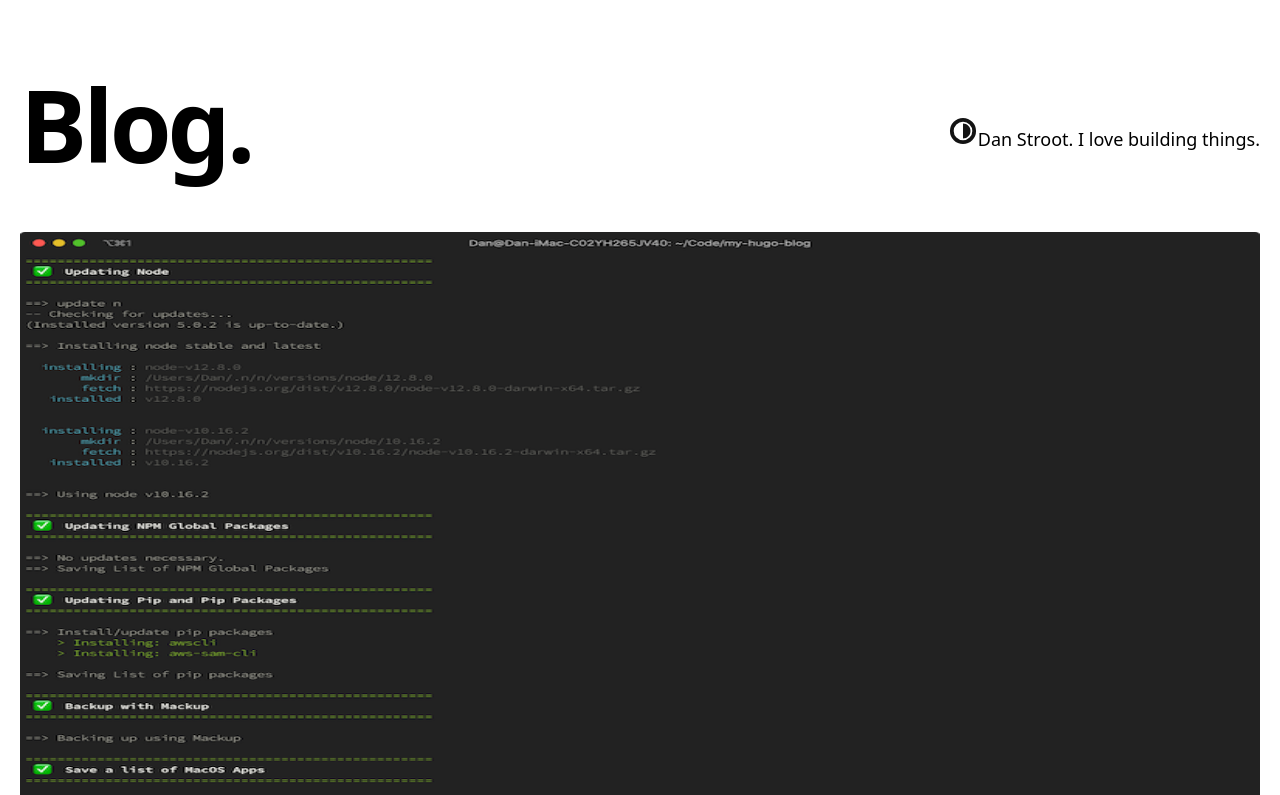
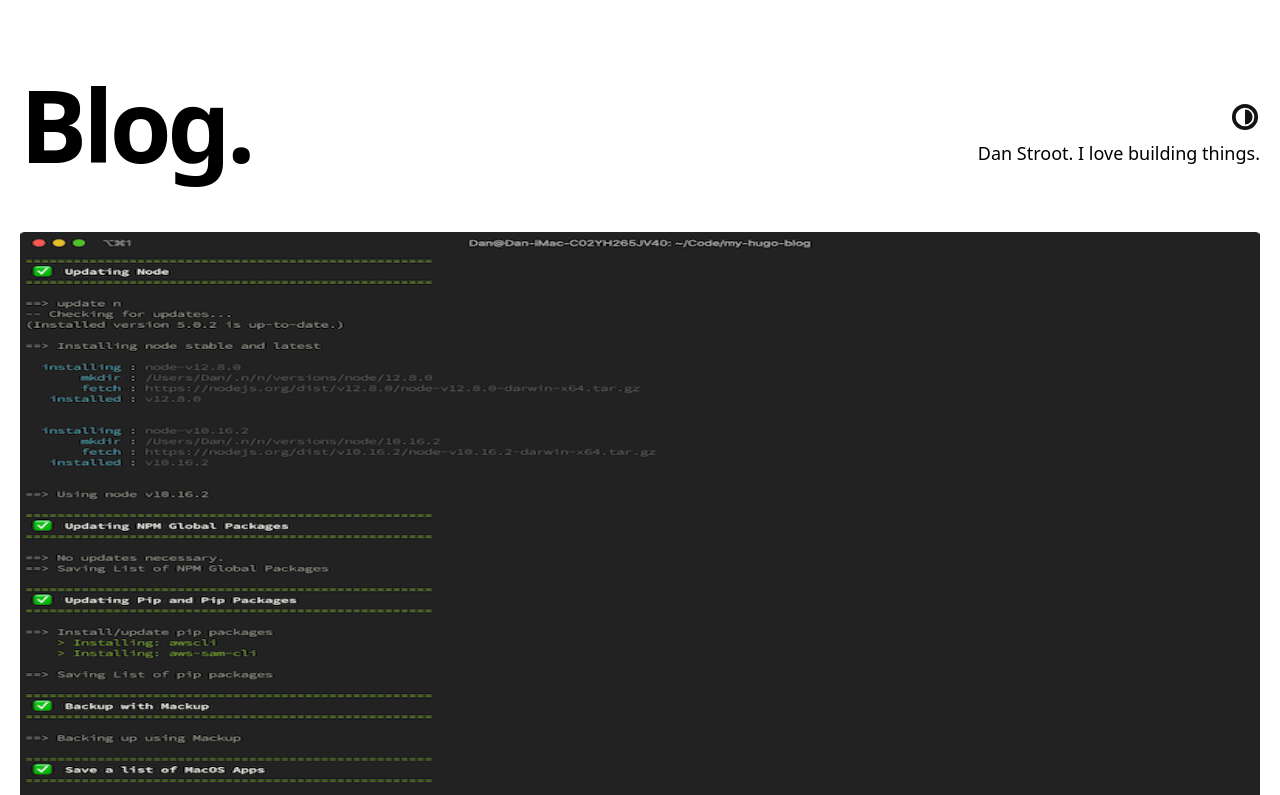
Before and after one commit to dstroot/blog-next, a Next.js app: page / in a window 1280 px wide. Shown: the top 795 px of the page. Built offline with nearby package versions, Linux system fonts and the light colour scheme; what @tailwindcss/typography would draw is missing.

Commit message:
finish dark mode

```diff
--- a/components/intro.js
+++ b/components/intro.js
@@ -10,13 +10,13 @@
         Blog.
       </h1>
       <h4 className="text-center md:text-left text-lg mt-5 md:pl-8">
-        <button onClick={() => setTheme(theme === 'dark' ? 'light' : 'dark')}>
+        <div className="text-right" onClick={() => setTheme(theme === 'dark' ? 'light' : 'dark')}>
         { theme == 'dark' ?
           <Image src="/assets/blog/theme/ToggleLight.svg" alt="light" height={30} width={30} />
           :
           <Image src="/assets/blog/theme/Toggle.svg" alt="dark" height={30} width={30} />
         }
-        </button>
+        </div>
         {CMS_NAME}.
       </h4>
     </section>
```
